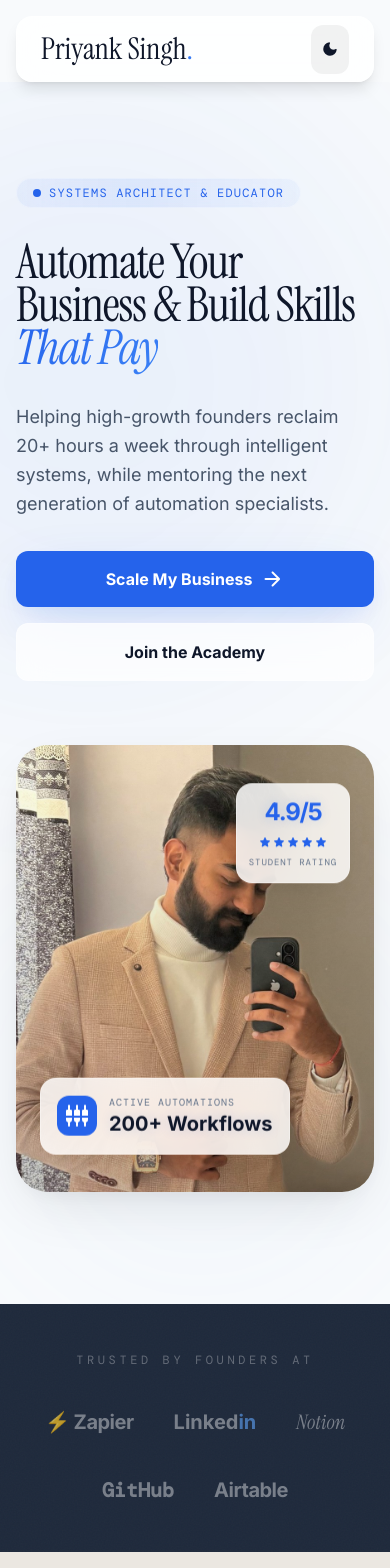
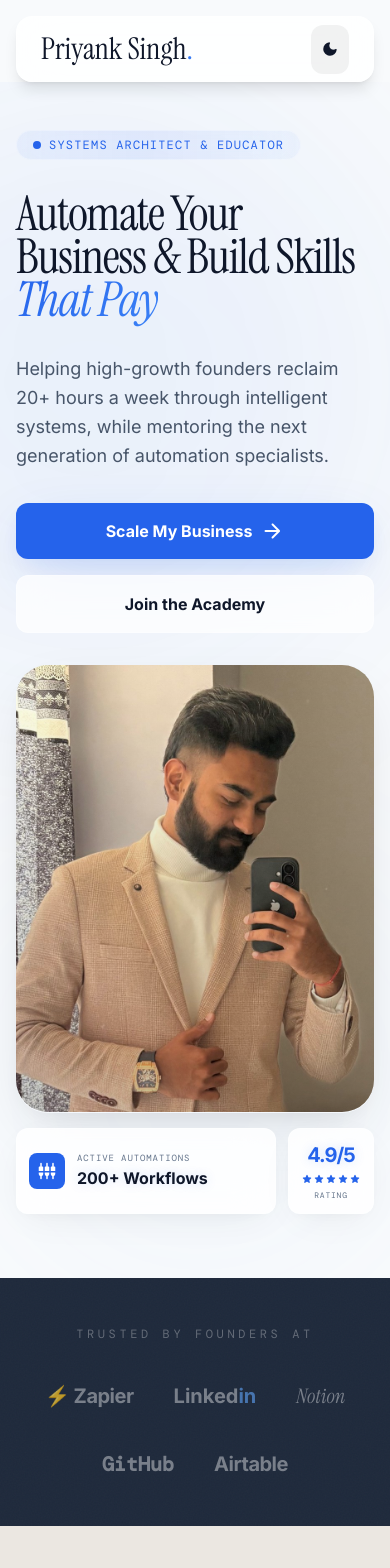
Before and after one commit to thedhanrajsingh/PriyankSinghWebsite, a React (Vite) app: page /#/ in a window 390 px wide. Shown: the top 1568 px of the page. Built offline with nearby package versions, Linux system fonts and the light colour scheme; a web font is replaced by a local one.

Commit message:
Mobile Optimization

```diff
--- a/pages/ConsultationPage.tsx
+++ b/pages/ConsultationPage.tsx
@@ -23,11 +23,11 @@ export const ConsultationPage: React.FC = () => {
   return (
     <div className="overflow-x-hidden">
       {/* ── Hero ── */}
-      <section className="pt-24 pb-28 px-4 md:px-6 lg:px-8 overflow-hidden relative">
+      <section className="pt-12 pb-16 md:pt-24 md:pb-28 px-4 md:px-6 lg:px-8 overflow-hidden relative">
         {/* Background glow orbs */}
         <div className="absolute top-20 right-0 w-[500px] h-[500px] bg-primary/8 rounded-full blur-[120px] glow-pulse"></div>
 
-        <div className="max-w-7xl mx-auto grid lg:grid-cols-2 gap-16 items-center relative z-10">
+        <div className="max-w-7xl mx-auto grid lg:grid-cols-2 gap-8 md:gap-16 items-center relative z-10">
           <div className="space-y-8 scroll-reveal-left">
             <span className="inline-flex items-center px-4 py-1.5 glass-card-strong text-primary font-semibold text-xs uppercase tracking-widest rounded-full shimmer cursor-default">
               <span className="material-icons-round text-sm mr-2">business_center</span>
@@ -87,7 +87,7 @@ export const ConsultationPage: React.FC = () => {
       </section>
 
       {/* ── Pain Points ── */}
-      <section className="py-24 bg-white dark:bg-[#1E1E1E] border-y border-blue-100 dark:border-white/5 px-4 md:px-6 lg:px-8">
+      <section className="py-12 md:py-24 bg-white dark:bg-[#1E1E1E] border-y border-blue-100 dark:border-white/5 px-4 md:px-6 lg:px-8">
         <div className="max-w-7xl mx-auto">
           <div className="text-center space-y-4 mb-16 scroll-reveal">
             <p className="font-mono text-sm text-primary uppercase tracking-widest">Common Problems</p>
@@ -206,7 +206,7 @@ export const ConsultationPage: React.FC = () => {
       </SectionWrapper>
 
       {/* ── Data-Driven Success ── */}
-      <section className="py-24 px-4 md:px-6 lg:px-8 overflow-hidden">
+      <section className="py-12 md:py-24 px-4 md:px-6 lg:px-8 overflow-hidden">
         <div className="max-w-7xl mx-auto">
           <div className="bg-slate-900 dark:bg-black rounded-[2rem] p-10 md:p-20 relative text-white overflow-hidden noise-overlay">
             <div className="absolute top-0 right-0 w-[300px] h-[300px] bg-primary/10 rounded-full blur-[100px] glow-pulse"></div>
@@ -259,7 +259,7 @@ export const ConsultationPage: React.FC = () => {
       </section>
 
       {/* ── Roadmap ── */}
-      <section className="py-24 px-4 md:px-6 lg:px-8 bg-white dark:bg-[#1E1E1E]">
+      <section className="py-12 md:py-24 px-4 md:px-6 lg:px-8 bg-white dark:bg-[#1E1E1E]">
         <div className="max-w-7xl mx-auto">
           <div className="text-center mb-20 space-y-4 scroll-reveal">
             <p className="font-mono text-xs text-primary uppercase tracking-widest">Your Journey</p>
@@ -329,7 +329,7 @@ export const ConsultationPage: React.FC = () => {
       </SectionWrapper>
 
       {/* ── FAQ ── */}
-      <section className="py-24 px-4 md:px-6 lg:px-8 bg-white dark:bg-[#1E1E1E]">
+      <section className="py-12 md:py-24 px-4 md:px-6 lg:px-8 bg-white dark:bg-[#1E1E1E]">
         <div className="max-w-3xl mx-auto space-y-12">
           <div className="text-center scroll-reveal">
             <p className="font-mono text-xs text-primary uppercase tracking-widest mb-4">Need Answers?</p>
--- a/pages/HomePage.tsx
+++ b/pages/HomePage.tsx
@@ -25,12 +25,12 @@ export const HomePage: React.FC = () => {
   return (
     <div className="overflow-x-hidden">
       {/* ── Hero Section ── */}
-      <header className="relative pt-24 pb-28 overflow-hidden">
+      <header className="relative pt-12 pb-16 md:pt-24 md:pb-28 overflow-hidden">
         {/* Background glow orbs */}
         <div className="absolute top-0 right-0 w-[600px] h-[600px] bg-primary/10 rounded-full blur-[120px] glow-pulse"></div>
         <div className="absolute bottom-0 left-0 w-[400px] h-[400px] bg-blue-300/10 rounded-full blur-[100px] glow-pulse" style={{ animationDelay: '2s' }}></div>
 
-        <div className="max-w-7xl mx-auto px-4 md:px-6 lg:px-8 grid grid-cols-1 lg:grid-cols-2 gap-16 items-center relative z-10">
+        <div className="max-w-7xl mx-auto px-4 md:px-6 lg:px-8 grid grid-cols-1 lg:grid-cols-2 gap-8 md:gap-16 items-center relative z-10">
           <div className="space-y-8 scroll-reveal-left">
             {/* Animated badge */}
             <div className="inline-flex items-center space-x-2 px-4 py-1.5 rounded-full glass-card-strong text-primary text-xs font-mono uppercase tracking-widest shimmer cursor-default">
@@ -76,8 +76,8 @@ export const HomePage: React.FC = () => {
               />
               <div className="absolute inset-0 bg-gradient-to-t from-black/20 to-transparent"></div>
 
-              {/* Floating stat: Active Automations */}
-              <div className="absolute bottom-8 left-6 glass-card-strong rounded-2xl p-4 premium-shadow-lg animate-bounce-slow">
+              {/* Floating stat: Active Automations - hidden on mobile, shown on md+ */}
+              <div className="absolute bottom-8 left-6 glass-card-strong rounded-2xl p-4 premium-shadow-lg animate-bounce-slow hidden md:flex">
                 <div className="flex items-center space-x-3">
                   <div className="w-10 h-10 bg-primary rounded-xl flex items-center justify-center text-white">
                     <span className="material-icons-round">settings_input_component</span>
@@ -89,8 +89,8 @@ export const HomePage: React.FC = () => {
                 </div>
               </div>
 
-              {/* Floating stat: Rating */}
-              <div className="absolute top-10 right-6 glass-card-strong rounded-2xl p-3 premium-shadow-lg flex flex-col items-center space-y-1 animate-float">
+              {/* Floating stat: Rating - hidden on mobile, shown on md+ */}
+              <div className="absolute top-10 right-6 glass-card-strong rounded-2xl p-3 premium-shadow-lg flex-col items-center space-y-1 animate-float hidden md:flex">
                 <p className="text-primary font-bold text-2xl tracking-tighter stat-glow">4.9/5</p>
                 <div className="flex text-primary">
                   {[1, 2, 3, 4, 5].map(s => (
@@ -98,6 +98,28 @@ export const HomePage: React.FC = () => {
                   ))}
                 </div>
                 <p className="text-[9px] font-mono uppercase tracking-widest text-slate-500">Student Rating</p>
+              </div>
+            </div>
+
+            {/* Mobile-only stat badges shown below the image */}
+            <div className="flex gap-3 mt-4 md:hidden">
+              <div className="flex-1 glass-card-strong rounded-xl p-3 premium-shadow flex items-center space-x-3">
+                <div className="w-9 h-9 bg-primary rounded-lg flex items-center justify-center text-white flex-shrink-0">
+                  <span className="material-icons-round text-lg">settings_input_component</span>
+                </div>
+                <div>
+                  <p className="text-[9px] font-mono uppercase tracking-widest text-slate-500">Active Automations</p>
+                  <p className="text-base font-bold stat-glow">200+ Workflows</p>
+                </div>
+              </div>
+              <div className="glass-card-strong rounded-xl p-3 premium-shadow flex flex-col items-center justify-center space-y-0.5">
+                <p className="text-primary font-bold text-xl tracking-tighter stat-glow">4.9/5</p>
+                <div className="flex text-primary">
+                  {[1, 2, 3, 4, 5].map(s => (
+                    <span key={s} className="material-icons-round text-xs">star</span>
+                  ))}
+                </div>
+                <p className="text-[8px] font-mono uppercase tracking-widest text-slate-500">Rating</p>
               </div>
             </div>
           </div>
@@ -144,7 +166,7 @@ export const HomePage: React.FC = () => {
           {/* Business Owner Card */}
           <div className="bg-white dark:bg-zinc-900 p-10 rounded-[2rem] border border-black/5 dark:border-white/5 flex flex-col h-full card-hover group">
             {/* Business Owners Illustration */}
-            <div className="mb-8 rounded-2xl overflow-hidden bg-[#E8E0F0] dark:bg-[#2A2235] aspect-video relative p-6 flex items-end justify-center">
+            <div className="mb-8 rounded-2xl overflow-hidden bg-[#E8E0F0] dark:bg-[#2A2235] aspect-[4/4] sm:aspect-video relative p-6 flex items-end justify-center">
               {/* Top tabs */}
               <div className="absolute top-4 left-6 right-6 flex gap-2">
                 <div className="px-4 py-2 border border-slate-400/40 rounded-md text-[11px] font-semibold text-slate-700 dark:text-slate-300 bg-white/60 dark:bg-white/10">Research &amp; Data</div>
@@ -205,7 +227,7 @@ export const HomePage: React.FC = () => {
           {/* Freelancer Card */}
           <div className="bg-white dark:bg-zinc-900 p-10 rounded-[2rem] border border-black/5 dark:border-white/5 flex flex-col h-full card-hover group">
             {/* Freelancers Illustration */}
-            <div className="mb-8 rounded-2xl overflow-hidden bg-[#FFF8E1] dark:bg-[#2A2518] aspect-video relative p-6 flex items-center justify-center">
+            <div className="mb-8 rounded-2xl overflow-hidden bg-[#FFF8E1] dark:bg-[#2A2518] aspect-[4/4] sm:aspect-video relative p-6 flex items-center justify-center">
               {/* Title */}
               <div className="absolute top-5 left-0 right-0 text-center">
                 <span className="font-display text-xl font-bold text-slate-800 dark:text-slate-200">Freelance Flow</span>
@@ -273,7 +295,7 @@ export const HomePage: React.FC = () => {
 
       {/* ── About Section ── */}
       <SectionWrapper>
-        <div className="grid grid-cols-1 lg:grid-cols-2 gap-20 items-center">
+        <div className="grid grid-cols-1 lg:grid-cols-2 gap-10 md:gap-20 items-center">
           {/* Image side */}
           <div className="order-2 lg:order-1 relative scroll-reveal-left">
             <div className="aspect-square rounded-[2rem] overflow-hidden bg-accent-green relative noise-overlay">
@@ -282,17 +304,29 @@ export const HomePage: React.FC = () => {
                 className="w-full h-full object-cover mix-blend-multiply opacity-80"
                 src={IMAGES.priyankTeaching}
               />
-              <div className="absolute top-10 left-10 space-y-4 z-10">
+              {/* Desktop-only floating badges */}
+              <div className="absolute top-10 left-10 space-y-4 z-10 hidden md:block">
                 <div className="glass-card-strong p-4 rounded-2xl premium-shadow-lg inline-block animate-float">
                   <p className="font-mono text-[10px] uppercase tracking-widest text-slate-500">Global Reach</p>
                   <p className="text-2xl font-bold stat-glow">12+ Countries</p>
                 </div>
               </div>
-              <div className="absolute bottom-10 right-10 z-10">
+              <div className="absolute bottom-10 right-10 z-10 hidden md:block">
                 <div className="bg-primary text-white p-6 rounded-2xl premium-shadow-primary rotate-3 hover:rotate-0 transition-transform duration-500 cursor-default animate-float-delayed">
                   <p className="text-4xl font-display italic">10k+ hours</p>
                   <p className="text-xs uppercase font-mono mt-1 opacity-80 tracking-wider">Of Systems Architecture</p>
                 </div>
+              </div>
+            </div>
+            {/* Mobile-only badges below the image */}
+            <div className="flex gap-3 mt-4 md:hidden">
+              <div className="flex-1 glass-card-strong rounded-xl p-3 premium-shadow">
+                <p className="font-mono text-[9px] uppercase tracking-widest text-slate-500">Global Reach</p>
+                <p className="text-lg font-bold stat-glow">12+ Countries</p>
+              </div>
+              <div className="flex-1 bg-primary text-white rounded-xl p-3 premium-shadow-primary">
+                <p className="text-2xl font-display italic">10k+ hours</p>
+                <p className="text-[9px] uppercase font-mono opacity-80 tracking-wider">Systems Architecture</p>
               </div>
             </div>
           </div>
```
